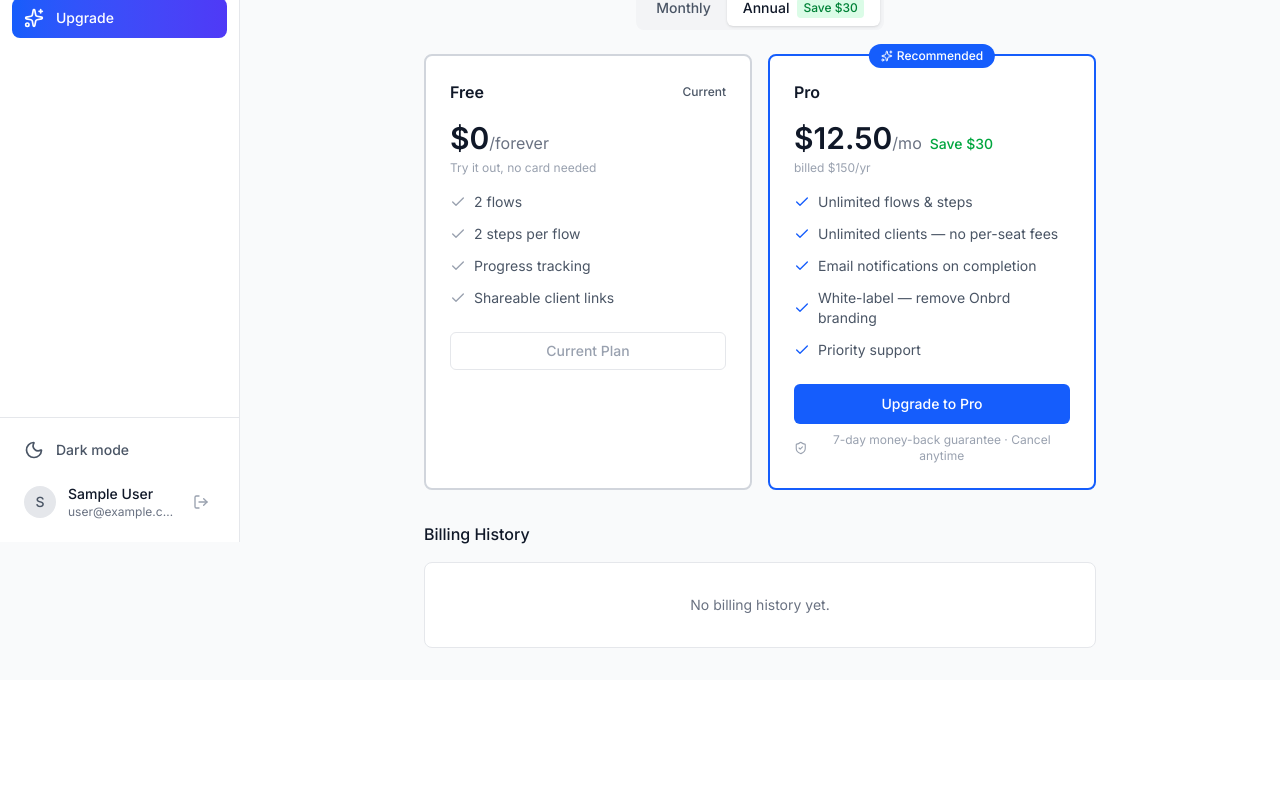
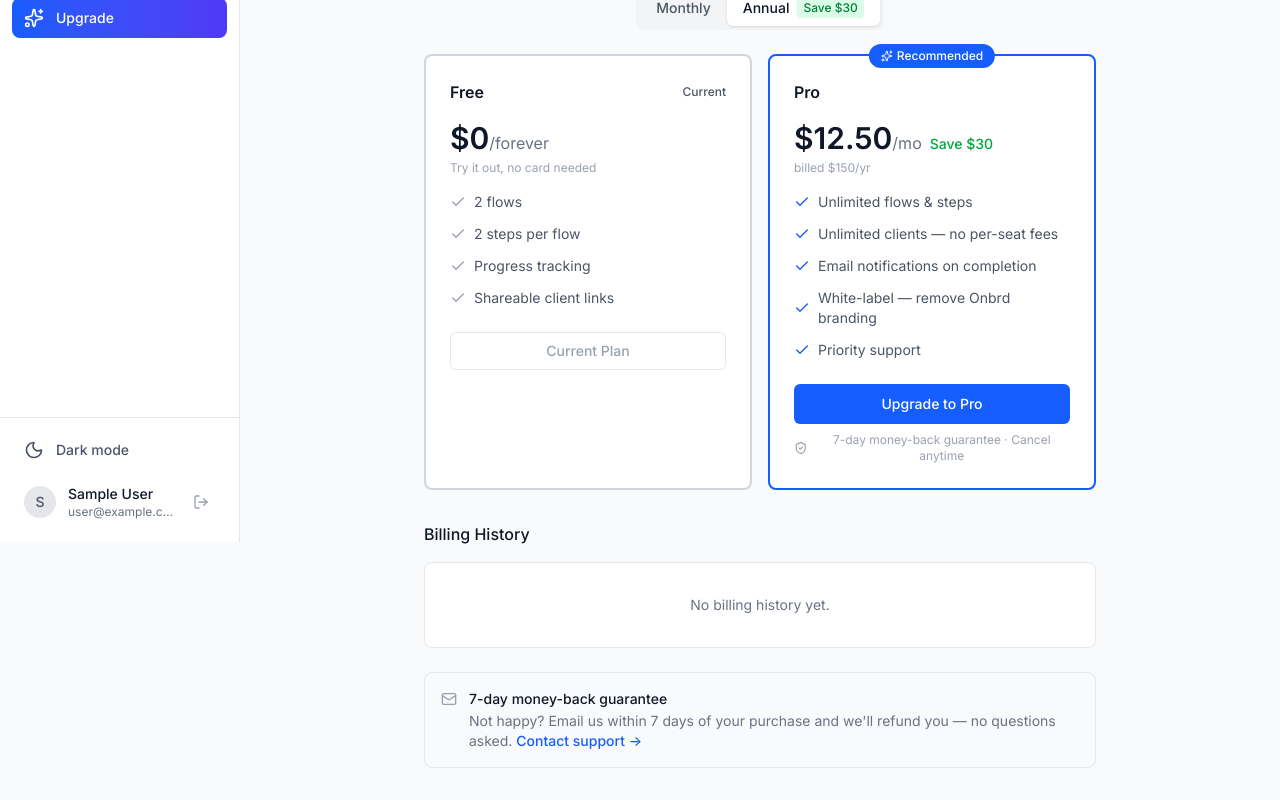
Before and after one commit to jp05831/onbrd, a Next.js app: page /dashboard/billing in a window 1280 px wide. Shown: the part 258-1058 px from the top of the page. Before the commit the page ends 938 px from the top, so only its background shows below. Built offline with nearby package versions, Linux system fonts and the light colour scheme; no server answers; sample sign-in values are in the browser's storage.

Commit message:
feat: add refund guarantee + support email link to billing page

```diff
--- a/app/dashboard/billing/page.tsx
+++ b/app/dashboard/billing/page.tsx
@@ -3,7 +3,7 @@
 import { useState, useEffect } from 'react'
 import { useSession } from 'next-auth/react'
 import { useSearchParams } from 'next/navigation'
-import { Check, Sparkles, ShieldCheck, Clock, PartyPopper } from 'lucide-react'
+import { Check, Sparkles, ShieldCheck, Clock, PartyPopper, Mail } from 'lucide-react'
 
 export default function BillingPage() {
   const { data: session, update } = useSession()
@@ -299,6 +299,25 @@ export default function BillingPage() {
           </div>
         </div>
       </div>
+
+      {/* Refund & Support */}
+      <div className="mt-6 p-4 bg-gray-50 dark:bg-neutral-900 border border-gray-200 dark:border-neutral-800 rounded-lg flex items-start gap-3">
+        <Mail className="w-4 h-4 text-gray-400 mt-0.5 flex-shrink-0" />
+        <div>
+          <p className="text-sm font-medium text-gray-900 dark:text-white">
+            7-day money-back guarantee
+          </p>
+          <p className="text-sm text-gray-500 dark:text-gray-400 mt-0.5">
+            Not happy? Email us within 7 days of your purchase and we'll refund you — no questions asked.{' '}
+            <a
+              href="mailto:Onbrd1@gmail.com?subject=Refund Request"
+              className="text-blue-600 dark:text-blue-400 hover:underline font-medium"
+            >
+              Contact support →
+            </a>
+          </p>
+        </div>
+      </div>
     </div>
   )
 }
```
